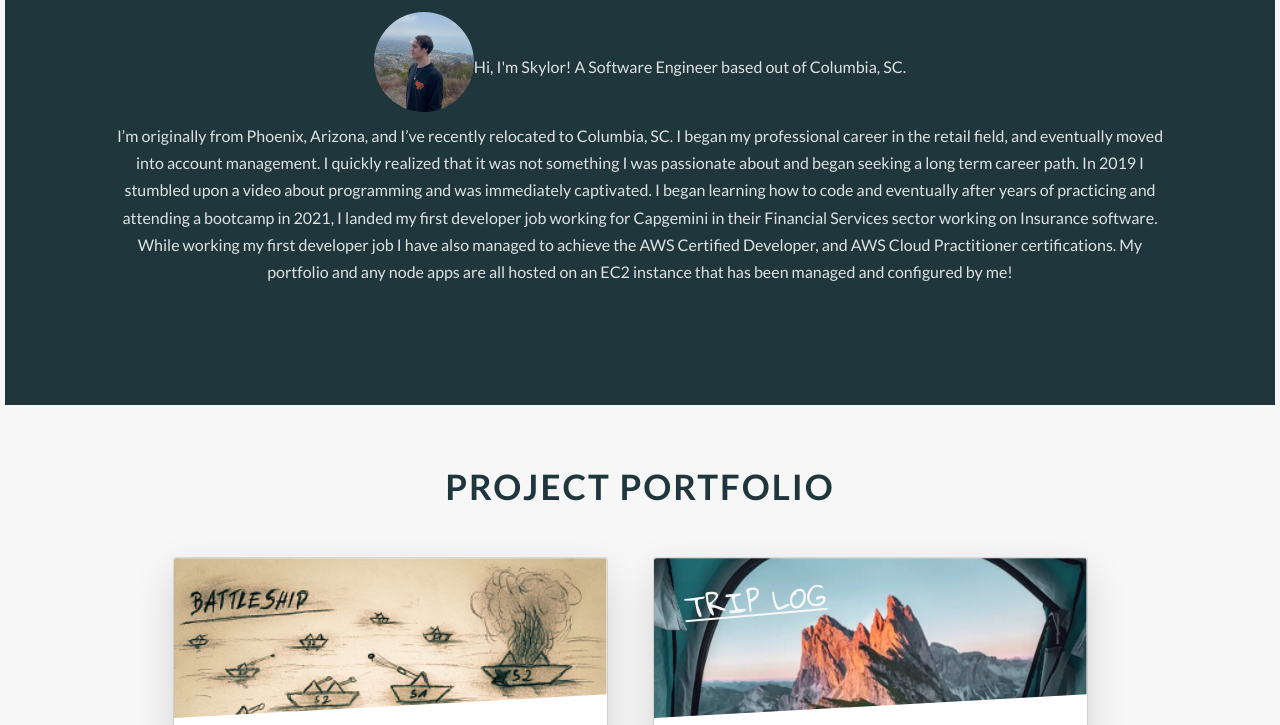
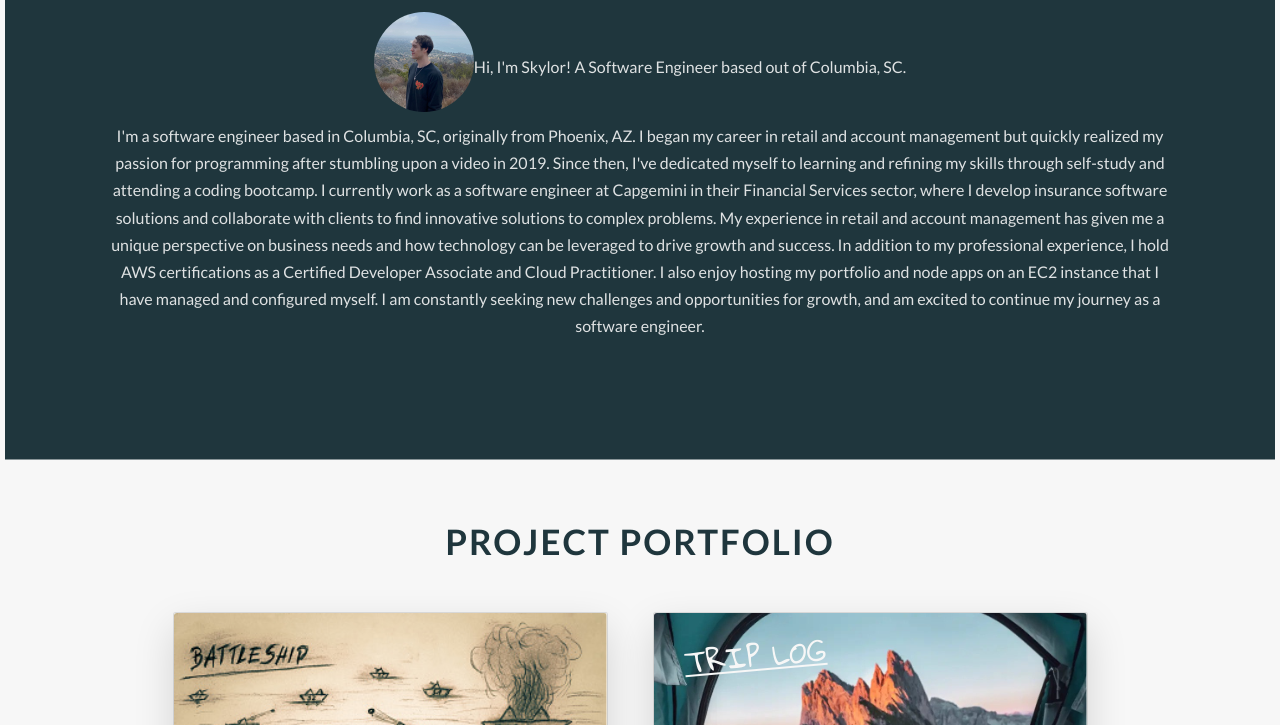
Before and after one commit to skylor727/Portfolio, a plain HTML site: page index.html in a window 1280 px wide. Shown: the part 1350-2075 px from the top of the page. Drawn offline with nearby package versions, Linux system fonts and the light colour scheme.

Commit message:
revise profile

```diff
--- a/index.html
+++ b/index.html
@@ -79,18 +79,24 @@
         </h2>
         <div class="about-me-container">
             <div class="img-and-intro">
-                <img class="self-image"
-                    src="./assets/profile.jpg"
-                <span class="summary-short">Hi, I'm Skylor! A Software Engineer based out of Columbia, SC.</span>
+                <img class="self-image" src="./assets/profile.jpg" <span class="summary-short">Hi, I'm Skylor! A
+                Software Engineer based out of Columbia, SC.</span>
             </div>
             <div class="summary">
-                <p>I’m originally from Phoenix, Arizona, and I’ve recently relocated to Columbia, SC. I began my
-                professional career in the retail field, and eventually moved into account management. I quickly realized that
-                it was not something I was passionate about and began seeking a long term career path. In 2019 I stumbled upon a video about programming and
-                was immediately captivated. I began learning how to code and eventually after years of practicing and attending a bootcamp in 2021, I landed my first
-                developer job working for Capgemini in their Financial Services sector working on Insurance software. While working my first developer job
-                I have also managed to achieve the AWS Certified Developer, and AWS Cloud Practitioner certifications. My portfolio and any node apps are all hosted
-                on an EC2 instance that has been managed and configured by me!
+                <p>I'm a software engineer based in Columbia, SC, originally from Phoenix, AZ. I began my career in
+                    retail and account management but quickly realized my passion for programming after stumbling upon a
+                    video in 2019. Since then, I've dedicated myself to learning and refining my skills through
+                    self-study and attending a coding bootcamp.
+
+                    I currently work as a software engineer at Capgemini in their Financial Services sector, where I
+                    develop insurance software solutions and collaborate with clients to find innovative solutions to
+                    complex problems. My experience in retail and account management has given me a unique perspective
+                    on business needs and how technology can be leveraged to drive growth and success.
+
+                    In addition to my professional experience, I hold AWS certifications as a Certified Developer
+                    Associate and Cloud Practitioner. I also enjoy hosting my portfolio and node apps on an EC2 instance
+                    that I have managed and configured myself. I am constantly seeking new challenges and opportunities
+                    for growth, and am excited to continue my journey as a software engineer.
                 </p>
             </div>
         </div>
```
